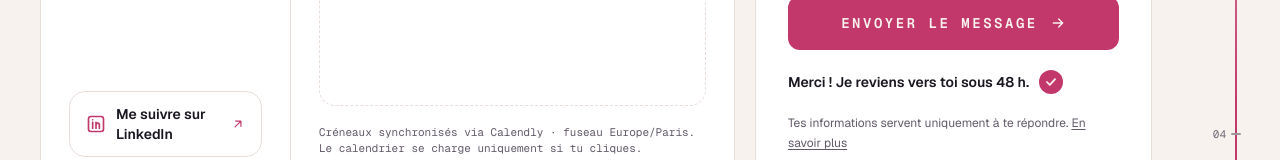
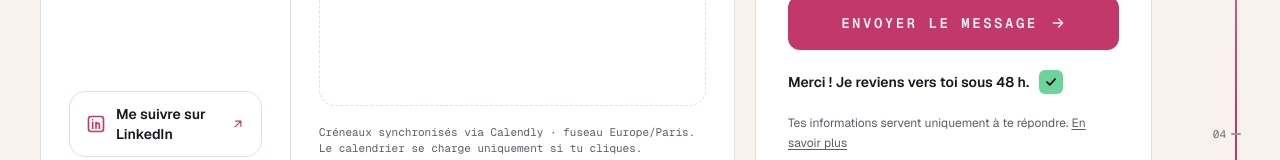
Before and after one commit to Flaura-dev/flaura-dev.com, a Next.js app: page / in a window 1280 px wide. Both pictures are taken after typing "Sample", "name@example.com", "Sample", "Sample" into the empty fields and a click on the button "ENVOYER LE MESSAGE". Shown: the part 7605-7765 px from the top of the page. Built offline with nearby package versions, Linux system fonts and the light colour scheme; a web font is replaced by a local one.

Commit message:
Passe la coche de confirmation en carré vert arrondi
Vert « disponible » de la charte (#6BD49A, le même dans les deux thèmes), coins arrondis de
6 px, coche foncée pour rester lisible en clair comme en sombre.

```diff
--- a/components/contact/ContactForm.tsx
+++ b/components/contact/ContactForm.tsx
@@ -144,9 +144,13 @@ export function ContactForm() {
         )}
       >
         {notice}
-        {/* Pastille rose après la confirmation : elle attire l'œil sur le message envoyé. */}
+        {/*
+          Coche verte après la confirmation : elle attire l'œil sur le message envoyé. Vert
+          « disponible » de la charte (identique dans les deux thèmes), coche foncée pour rester
+          lisible en clair comme en sombre.
+        */}
         {state.status === "sent" && (
-          <span className="inline-flex size-6 shrink-0 items-center justify-center rounded-full bg-pink text-bg">
+          <span className="inline-flex size-6 shrink-0 items-center justify-center rounded-md bg-avail text-[#0D0817]">
             <CheckIcon size={14} strokeWidth={3} />
           </span>
         )}
```
